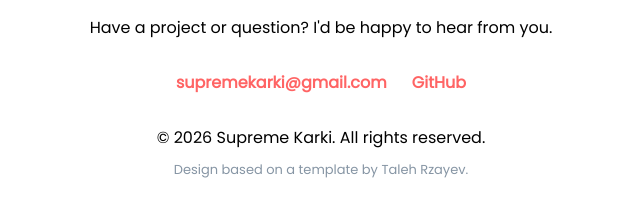
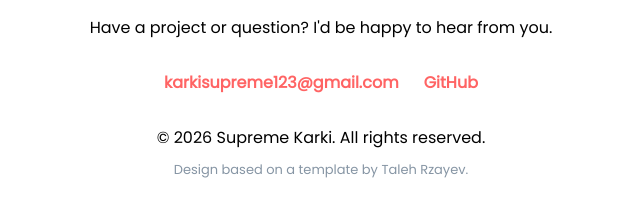
Before and after one commit to Supremekarki57/portfolio, a plain HTML site: page index.html in a window 1280 px wide. Shown: the part 1560-1776 px from the top of the page, 319-959 px from the left. Drawn offline with nearby package versions, Linux system fonts and the light colour scheme.

Commit message:
Update contact email
Co-Authored-By: Claude Opus 5.5 <noreply@anthropic.com>

```diff
--- a/index.html
+++ b/index.html
@@ -134,7 +134,7 @@
         <h2>Get in touch</h2>
         <p>Have a project or question? I'd be happy to hear from you.</p>
         <p class="contact-links">
-          <a href="mailto:supremekarki@gmail.com">supremekarki@gmail.com</a>
+          <a href="mailto:karkisupreme123@gmail.com">karkisupreme123@gmail.com</a>
           <a href="https://github.com/Supremekarki57" target="_blank" rel="noopener">GitHub</a>
         </p>
       </div>
```
